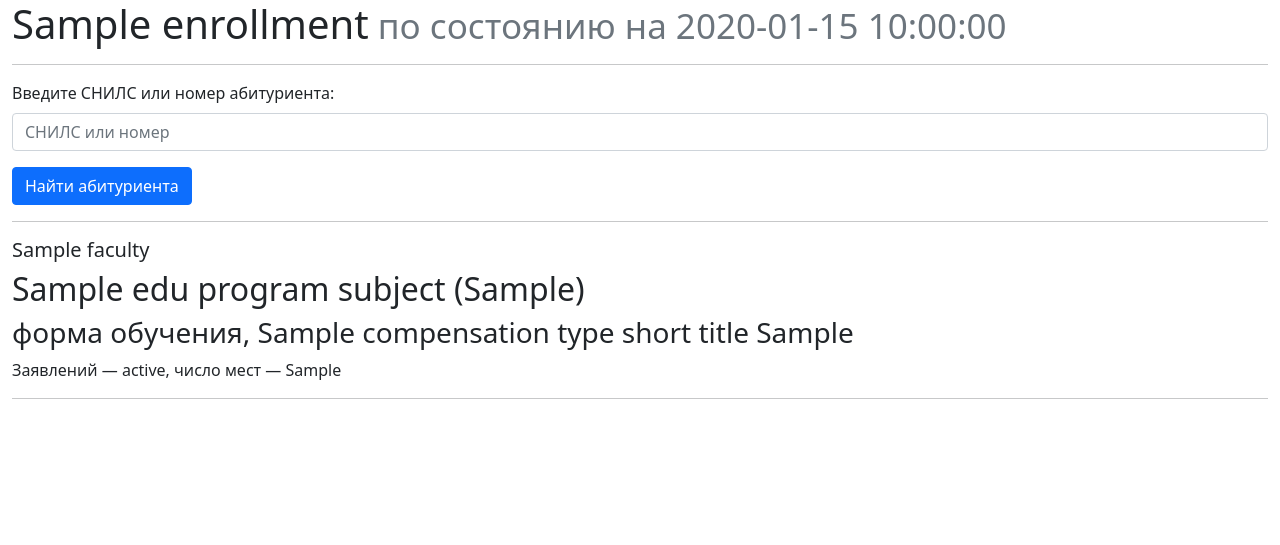
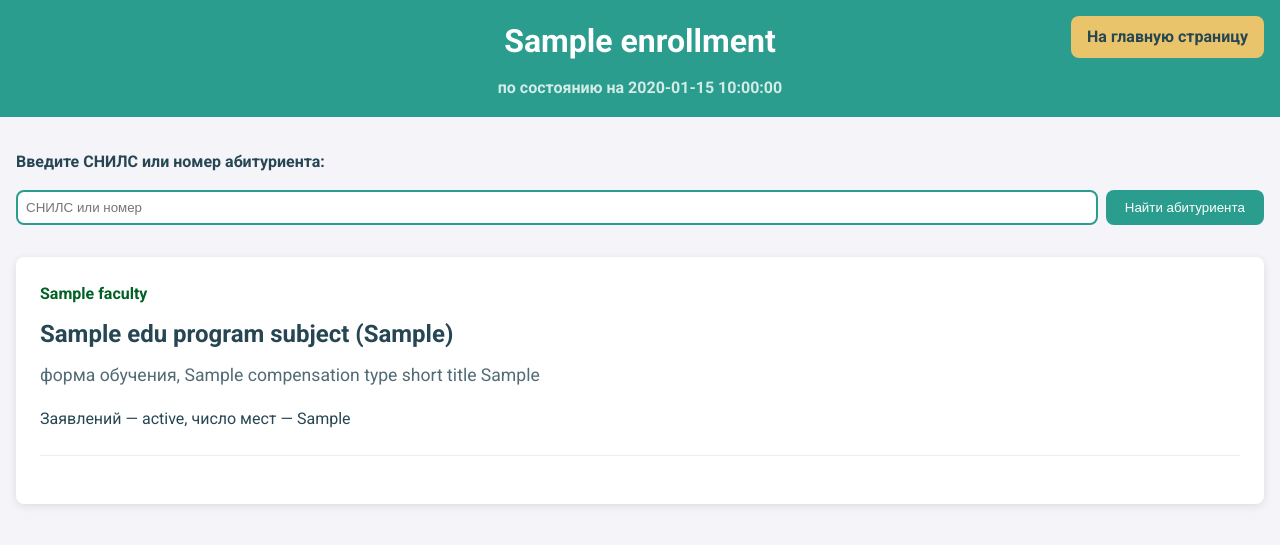
Before and after one commit to Fgeeha/XML2HTML-Converter-for-University-Systems, a Python web app: template src/template/template.html in a window 1280 px wide. Shown: the top 545 px of the page. Run offline with Jinja, Linux system fonts and the light colour scheme; the template is opened without the code that fills it: most values are stand-ins (such as "Sample title", 1, 10 or a date in 2020).

```diff
--- a/src/template/template.html
+++ b/src/template/template.html
@@ -1,14 +1,124 @@
 <!DOCTYPE html>
 <html lang="ru">
 <head>
+    <meta charset="UTF-8"/>
     <title>{{ enrollment }}</title>
-    <link
-            href="https://cdn.jsdelivr.net/npm/bootstrap@5.0.1/dist/css/bootstrap.min.css"
-            rel="stylesheet"
-            integrity="sha384-+0n0xVW2eSR5OomGNYDnhzAbDsOXxcvSN1TPprVMTNDbiYZCxYbOOl7+AMvyTG2x"
-            crossorigin="anonymous"
-    />
-    <meta charset="UTF-8"/>
+    <!-- Подключаем шрифт -->
+    <link href="https://fonts.googleapis.com/css?family=Roboto:400,700&display=swap" rel="stylesheet">
+    <style>
+        :root {
+            --primary-color: #2a9d8f;
+            --accent-color: #006124;
+            --text-color: #264653;
+            --bg-color: #f4f4f9;
+            --card-bg: #ffffff;
+            --border-radius: 8px;
+            --transition: 0.3s;
+            --button-color: #e9c46a;
+        }
+
+        * { box-sizing: border-box; }
+        body {
+            margin: 0;
+            font-family: 'Roboto', sans-serif;
+            color: var(--text-color);
+            background: var(--bg-color);
+            line-height: 1.6;
+        }
+        header {
+            background: var(--primary-color);
+            color: #fff;
+            padding: 1rem;
+            text-align: center;
+            position: relative;
+        }
+        header h1 {
+            margin: 0;
+            font-size: 2rem;
+        }
+        header .subheading {
+            display: block;
+            font-size: 1rem;
+            opacity: 0.8;
+            margin-top: 0.5rem;
+        }
+        /* Кнопка на главную */
+        .home-button {
+            position: absolute;
+            top: 1rem;
+            right: 1rem;
+            background: var(--button-color);
+            color: var(--text-color);
+            padding: 0.5rem 1rem;
+            border-radius: var(--border-radius);
+            text-decoration: none;
+            font-weight: 700;
+            transition: background var(--transition);
+        }
+        .home-button:hover {
+            background: #d4a559;
+        }
+        main {
+            max-width: 1500px;
+            margin: 2rem auto;
+            padding: 0 1rem;
+        }
+        .search-bar {
+            display: flex;
+            flex-wrap: wrap;
+            gap: 1rem;
+            align-items: flex-end;
+            margin-bottom: 2rem;
+        }
+        .search-bar label { flex: 1 0 100%; font-weight: 700; }
+        .search-input {
+            display: flex;
+            gap: 0.5rem;
+            width: 100%;
+        }
+        .search-input input {
+            flex: 1;
+            padding: 0.5rem;
+            border: 2px solid var(--primary-color);
+            border-radius: var(--border-radius);
+            transition: border-color var(--transition);
+        }
+        .search-input input:focus {
+            border-color: var(--accent-color);
+            outline: none;
+        }
+        .search-input button {
+            padding: 0.6rem 1.2rem;
+            background: var(--primary-color);
+            color: #fff;
+            border: none;
+            border-radius: var(--border-radius);
+            cursor: pointer;
+            transition: background var(--transition);
+        }
+        .search-input button:hover {
+            background: var(--accent-color);
+        }
+        #result { font-weight: 700; margin-bottom: 1.5rem; }
+        .competition-block {
+            background: var(--card-bg);
+            border-radius: var(--border-radius);
+            box-shadow: 0 2px 8px rgba(0,0,0,0.1);
+            padding: 1.5rem;
+            margin-bottom: 2rem;
+        }
+        .competition-block h5 { margin: 0 0 0.5rem; font-size: 1rem; color: var(--accent-color); }
+        .competition-block h2 { margin: 0 0 0.5rem; font-size: 1.5rem; }
+        .competition-block h3 { margin: 0 0 1rem; font-size: 1.1rem; font-weight: 400; opacity: 0.8; }
+        .competition-block p { margin: 0 0 1.5rem; }
+        .competition-block hr { border: none; border-top: 1px solid #eee; margin: 1.5rem 0; }
+        .table-responsive { overflow-x: auto; }
+        table { width: 100%; border-collapse: collapse; margin-bottom: 0; }
+        th, td { padding: 0.75rem 0.5rem; text-align: left; border-bottom: 1px solid #ddd; }
+        thead th { background: var(--primary-color); color: #fff; }
+        tbody tr:hover { background: rgba(42, 157, 143, 0.1); }
+        .highlight { background: var(--accent-color); color: #264653; }
+    </style>
 </head>
 <body>
 <style type="text/css">
@@ -16,35 +126,25 @@
         border-bottom: 6px solid #555;
     }
 </style>
-<div class="container-fluid">
-    <div class="row">
-        <div class="col">
-            <h1>
-                {{ enrollment }}<small class="text-muted">
-                по состоянию на {{ current_date_time }}
-            </small>
-            </h1>
-            <hr/>
+<header>
+    <h1>{{ enrollment }}<span class="subheading">по состоянию на {{ current_date_time }}</span></h1>
+    <a href="/" class="home-button">На главную страницу</a>
+</header>
+<main>
             <!-- Field for search -->
-            <div class="mb-3">
-                <label for="snilsInput" class="form-label"
-                >Введите СНИЛС или номер абитуриента:</label
-                >
-                <input
-                        type="text"
-                        class="form-control"
-                        id="snilsInput"
-                        placeholder="СНИЛС или номер"
-                />
+            <div class="search-bar">
+                <label for="snilsInput">Введите СНИЛС или номер абитуриента:</label>
+                <div class="search-input">
+                    <input type="text" id="snilsInput" placeholder="СНИЛС или номер">
+                    <button id="searchButton">Найти абитуриента</button>
                 </div>
-            <button class="btn btn-primary" onclick="searchStudent()">
-                Найти абитуриента
-            </button>
+            </div>
 
-            <hr/>
+
+
             <div id="result"></div>
             {% for info_id in range(information|length) %}
-            <div class="competition-block" id="competition-{{ info_id }}">
+            <section class="competition-block" id="competition-{{ info_id }}">
                 <h5>{{ information[info_id].faculty[0] }}</h5>
                 {% if pk_name == 'spo' %}
                 <h2>{{ information[info_id].edu_program_subject[0] }}</h2>
@@ -65,10 +165,7 @@
                 </p>
                 {% if information[info_id].statement[0] > 0 %}
                 <div class="table-responsive">
-                    <table
-                            class="table table-bordered table-striped table-hover"
-                            id="table-{{ info_id }}"
-                    >
+                    <table id="table-{{ info_id }}">
                         <thead>
                         <tr>
                             <th rowspan="2">№</th>
@@ -173,53 +270,35 @@
                 {% endif %} {% if information[info_id].faculty %}
                 <hr/>
                 {% endif %}
-            </div>
+            </section>
     {% endfor %}
-        </div>
-    </div>
-</div>
+    </main>
+
 <!-- JavaScript for search functionality -->
     <script>
+        document.getElementById('searchButton').addEventListener('click', searchStudent);
         function searchStudent() {
             const input = document.getElementById("snilsInput").value.trim();
-        const competitions = document.querySelectorAll(".competition-block");
-        let foundAny = false;
-
-        competitions.forEach((competition) => {
-            const table = competition.querySelector("table");
-            const rows = table ? table.getElementsByTagName("tr") : [];
-            let foundInCompetition = false;
-
-            for (let i = 1; i < rows.length; i++) {
-                const cells = rows[i].getElementsByTagName("td");
-
-                if (cells.length > 1 && cells[1]) {
-                    const snilsOrNumber = cells[1].innerText.trim();
-
-                    if (snilsOrNumber === input) {
-                        foundInCompetition = true;
-                        rows[i].style.backgroundColor = "yellow"; // Highlight matching row
+            const comps = document.querySelectorAll(".competition-block");
+            let found = false;
+            comps.forEach(c => {
+                let visible = false;
+                c.querySelectorAll("tbody tr").forEach(row => {
+                    const cell = row.cells[1];
+                    if (cell && cell.innerText.trim() === input) {
+                        row.classList.add('highlight');
+                        visible = true;
                     } else {
-                        rows[i].style.backgroundColor = ""; // Reset non-matching rows
-                    }
-                }
-            }
-
-            // If not found in this competition, hide the competition block
-            if (foundInCompetition) {
-                competition.style.display = "block";
-                foundAny = true;
-            } else {
-                competition.style.display = "none";
+                        row.classList.remove('highlight');
                     }
                 });
-
-        if (foundAny) {
-            document.getElementById("result").innerHTML =
-                "Абитуриент найден в одном или нескольких конкурсах!";
-        } else {
-            document.getElementById("result").innerHTML = "Абитуриент не найден.";
-        }
+                c.style.display = visible ? 'block' : 'none';
+                if (visible) found = true;
+            });
+            document.getElementById("result").innerText =
+                found
+                ? "Абитуриент найден в одном или нескольких конкурсах!"
+                : "Абитуриент не найден.";
         }
     </script>
 </body>
```
Also changed, not shown: src/core/config.py (+17 -14 lines), src/initializing_creation.py (+80 -69 lines), src/list_priority.py (+35 -45 lines), src/template/crete_html.py (+24 -36 lines), 1 other file. Lines whose indentation alone changed are shown as unchanged.
